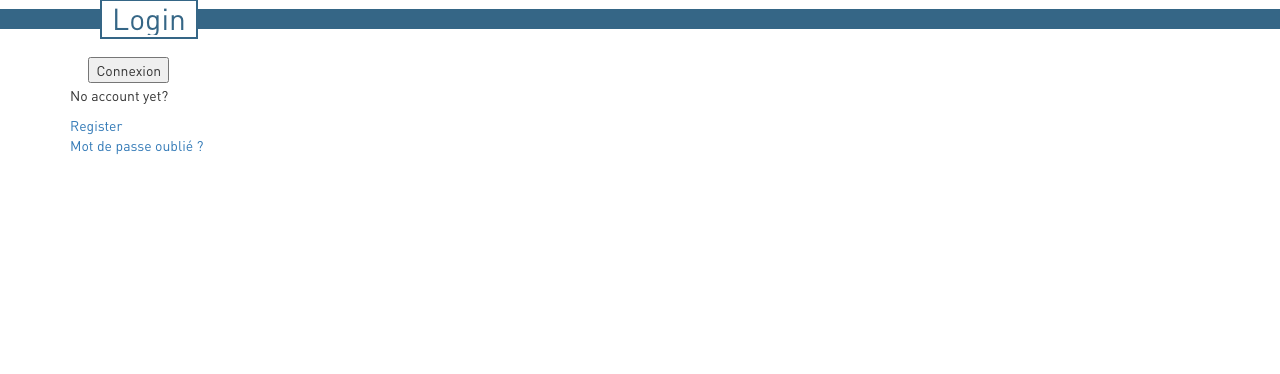
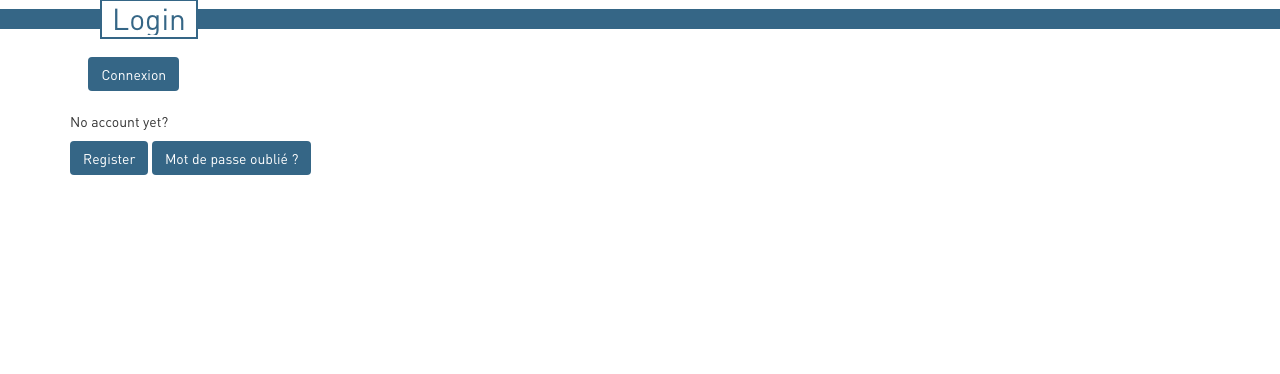
Before and after one commit to practishare/Practishare, a Django app: template practishare/templates/registration/login.html in a window 1280 px wide. Shown: the part 141-515 px from the top of the page. Run offline with Django 3.2, Linux system fonts and the light colour scheme; the template is opened without the code that fills it: most values are stand-ins (such as "Sample title", 1, 10 or a date in 2020); parts of the project's set-up code (start-up, migrations or seed data) failed here and were passed over; some libraries are stand-ins or nearby versions.

Commit message:
CSS: amelioration du style sur le formulaire d enregistrement et la page login

```diff
--- a/practishare/templates/registration/login.html
+++ b/practishare/templates/registration/login.html
@@ -25,15 +25,15 @@
     {% csrf_token %}
     {{ form|bootstrap_horizontal }}
     <div class="submit-row">
-        <label>&nbsp;</label><input type="submit" value="{% trans 'Log in' %}" />
+        <label>&nbsp;</label><input type="submit" class="btn btn-action"value="{% trans 'Log in' %}" />
     </div>
 </form>
-<div class="clearfix"></div>
+<div class="clearfix"></div><br/>
 <p>
     {% trans "No account yet?" %}
 </p>
-<a href="{% url 'accounts:registration_register' %}">{% trans "Register" %}</a>
-<a href="#"><p>Mot de passe oublié ?</p></a>
+<a href="{% url 'accounts:registration_register' %}" class="btn btn-action">{% trans "Register" %}</a>
+<a href="#" class="btn btn-action">Mot de passe oublié ?</a>
 
 <script type="text/javascript">
 document.getElementById('id_username').focus()
--- a/practishare/templates/registration/registration_form.html
+++ b/practishare/templates/registration/registration_form.html
@@ -7,7 +7,7 @@
 <form method="post" action="">
     {% csrf_token %}
     {{ form.as_p }}
-    <input type="submit" value="{% trans 'Submit' %}" />
+    <input type="submit" class="btn btn-action" value="{% trans 'Submit' %}" />
 </form>
 {% endblock %}
 
```
